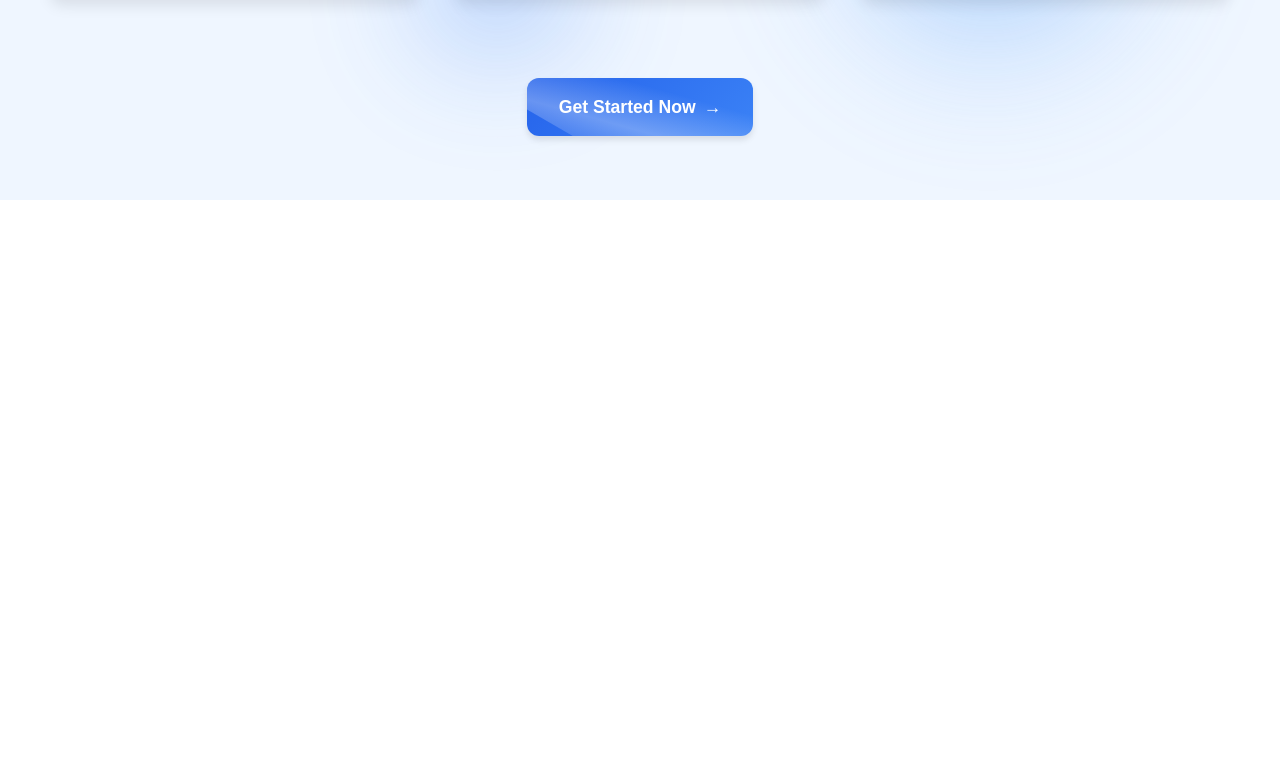
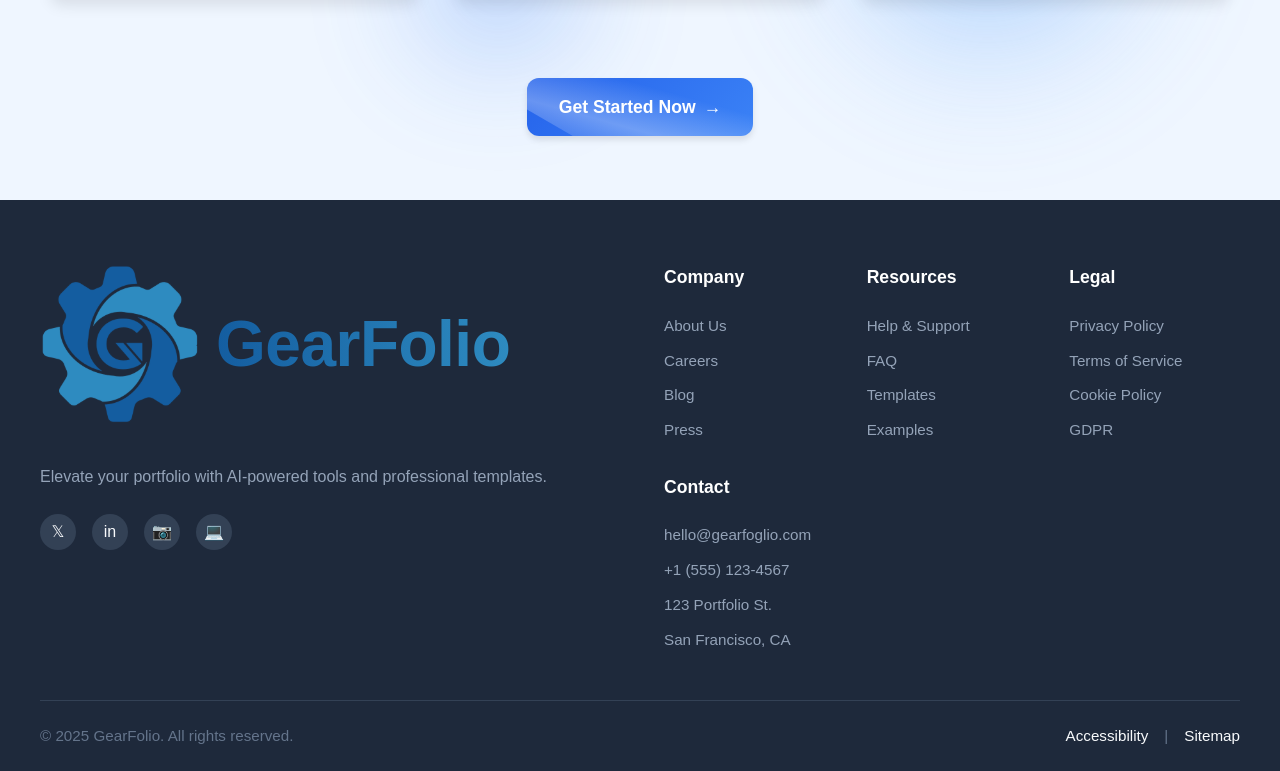
Before and after one commit to ICPEP-SE-CITU/GearFolio, a Next.js app: page /landing-page in a window 1280 px wide. Shown: the part 2679-3450 px from the top of the page. Before the commit the page ends 2879 px from the top, so only its background shows below. Built offline with nearby package versions, Linux system fonts and the light colour scheme.

Commit message:
added footer

```diff
--- a/src/app/(routes)/landing-page/page.jsx
+++ b/src/app/(routes)/landing-page/page.jsx
@@ -7,6 +7,7 @@ import Head from 'next/head';
 import Link from 'next/link';
 import PortfolioAssistant from '../../../components/landing-page/portfolioAssistance';
 import NextLevel from '../../../components/landing-page/nextLevel'
+import Footer from '../../../components/layout/Footer';
 
 const LandingPage = () => {
   return (
@@ -112,6 +113,7 @@ const LandingPage = () => {
         </div>
           <PortfolioAssistant />
           <NextLevel />
+          <Footer />
       </div>
     </div>
   );
--- a/src/components/layout/Footer.js
+++ b/src/components/layout/Footer.js
@@ -0,0 +1,127 @@
+import Image from 'next/image';
+import Link from 'next/link';
+import { useState } from 'react';
+import styles from '../../styles/footer.module.css';
+
+const Footer = () => {
+  const [currentImageIndex, setCurrentImageIndex] = useState(0);
+  const brandImages = [
+    {
+      src: "/image/logo.svg",
+      alt: "GearFolio Logo"
+    },
+    {
+      src: "/image/phoebeFront.jpg",
+      alt: "Phoebe Character"
+    },
+    {
+      src: "/image/assitBot.png",
+      alt: "Super Book Illustration"
+    }
+  ];
+
+  const handleImageClick = () => {
+    setCurrentImageIndex((prevIndex) => (prevIndex + 1) % brandImages.length);
+  };
+
+  return (
+    <footer className={styles.footer}>
+      <div className={styles.footerContainer}>
+        {/* Logo and Brand Info */}
+        <div className={styles.brandColumn}>
+          <div
+            className={styles.logoWrapper}
+            onClick={handleImageClick}
+            title="Click to change image"
+          >
+            <div className={styles.logoContainer}>
+              <Image
+                src={brandImages[currentImageIndex].src}
+                alt={brandImages[currentImageIndex].alt}
+                width={60}
+                height={60}
+                className={styles.logo}
+                priority
+              />
+            </div>
+            <span className={styles.brandName}>GearFolio</span>
+          </div>
+          <p className={styles.tagline}>
+            Elevate your portfolio with AI-powered tools and professional templates.
+          </p>
+          <div className={styles.socialLinks}>
+            <Link href="#" aria-label="Twitter">
+              <span className={styles.socialIcon}>𝕏</span>
+            </Link>
+            <Link href="#" aria-label="LinkedIn">
+              <span className={styles.socialIcon}>in</span>
+            </Link>
+            <Link href="#" aria-label="Instagram">
+              <span className={styles.socialIcon}>📷</span>
+            </Link>
+            <Link href="#" aria-label="GitHub">
+              <span className={styles.socialIcon}>💻</span>
+            </Link>
+          </div>
+        </div>
+
+        {/* Navigation Links */}
+        <div className={styles.linksContainer}>
+          <div className={styles.linkColumn}>
+            <h3 className={styles.columnTitle}>Company</h3>
+            <ul className={styles.linkList}>
+              <li><Link href="/about">About Us</Link></li>
+              <li><Link href="/careers">Careers</Link></li>
+              <li><Link href="/blog">Blog</Link></li>
+              <li><Link href="/press">Press</Link></li>
+            </ul>
+          </div>
+
+          <div className={styles.linkColumn}>
+            <h3 className={styles.columnTitle}>Resources</h3>
+            <ul className={styles.linkList}>
+              <li><Link href="/help">Help & Support</Link></li>
+              <li><Link href="/faq">FAQ</Link></li>
+              <li><Link href="/templates">Templates</Link></li>
+              <li><Link href="/examples">Examples</Link></li>
+            </ul>
+          </div>
+
+          <div className={styles.linkColumn}>
+            <h3 className={styles.columnTitle}>Legal</h3>
+            <ul className={styles.linkList}>
+              <li><Link href="/privacy">Privacy Policy</Link></li>
+              <li><Link href="/terms">Terms of Service</Link></li>
+              <li><Link href="/cookies">Cookie Policy</Link></li>
+              <li><Link href="/gdpr">GDPR</Link></li>
+            </ul>
+          </div>
+
+          <div className={styles.linkColumn}>
+            <h3 className={styles.columnTitle}>Contact</h3>
+            <ul className={styles.linkList}>
+              <li>hello@gearfoglio.com</li>
+              <li>+1 (555) 123-4567</li>
+              <li>123 Portfolio St.</li>
+              <li>San Francisco, CA</li>
+            </ul>
+          </div>
+        </div>
+      </div>
+
+      {/* Copyright and Bottom Bar */}
+      <div className={styles.bottomBar}>
+        <div className={styles.copyright}>
+          © {new Date().getFullYear()} GearFolio. All rights reserved.
+        </div>
+        <div className={styles.legalLinks}>
+          <Link href="/accessibility">Accessibility</Link>
+          <span className={styles.divider}>|</span>
+          <Link href="/sitemap">Sitemap</Link>
+        </div>
+      </div>
+    </footer>
+  );
+};
+
+export default Footer;
--- /dev/null
+++ b/src/styles/footer.module.css
@@ -0,0 +1,212 @@
+.footer {
+    background-color: #1e293b;
+    color: #f8fafc;
+    padding: 4rem 2rem 0;
+    font-size: 0.9rem;
+  }
+
+  .footerContainer {
+    max-width: 1200px;
+    margin: 0 auto;
+    display: grid;
+    grid-template-columns: repeat(auto-fit, minmax(200px, 1fr));
+    gap: 3rem;
+    padding-bottom: 3rem;
+  }
+
+  /* Logo and Brand Section */
+  .brandColumn {
+    display: flex;
+    flex-direction: column;
+    gap: 1.5rem;
+  }
+
+  .logoWrapper {
+    display: flex;
+    align-items: center;
+    gap: 16px;
+    margin-bottom: 1rem;
+    cursor: pointer;
+    transition: transform 0.3s ease;
+  }
+
+  .logoWrapper:hover {
+    transform: scale(1.02);
+  }
+
+  .logoContainer {
+    width: 160px;
+    height: 160px;
+    position: relative;
+    flex-shrink: 0;
+    border-radius: 12px;
+    overflow: hidden;
+    transition: transform 0.3s ease;
+  }
+
+  .logoWrapper:hover .logoContainer {
+    transform: rotate(5deg);
+  }
+
+  .logo {
+    width: 100%;
+    height: 100%;
+    object-fit: cover;
+  }
+
+  .brandName {
+    font-size: 4rem;
+    font-weight: 700;
+    background: linear-gradient(90deg, #145DA0, #2E8BC0);
+    -webkit-background-clip: text;
+    background-clip: text;
+    -webkit-text-fill-color: transparent;
+    letter-spacing: -0.5px;
+  }
+
+  .tagline {
+    color: #94a3b8;
+    line-height: 1.6;
+    font-size: 1rem;
+  }
+
+  .socialLinks {
+    display: flex;
+    gap: 1rem;
+  }
+
+  .socialIcon {
+    display: inline-flex;
+    align-items: center;
+    justify-content: center;
+    width: 36px;
+    height: 36px;
+    background-color: #334155;
+    border-radius: 50%;
+    transition: all 0.3s ease;
+    cursor: pointer;
+    font-size: 1rem;
+  }
+
+  .socialIcon:hover {
+    background-color: #3b82f6;
+    transform: translateY(-2px);
+  }
+
+  /* Navigation Links */
+  .linksContainer {
+    display: grid;
+    grid-template-columns: repeat(auto-fit, minmax(150px, 1fr));
+    gap: 2rem;
+  }
+
+  .linkColumn {
+    display: flex;
+    flex-direction: column;
+    gap: 1rem;
+  }
+
+  .columnTitle {
+    font-size: 1.1rem;
+    font-weight: 600;
+    margin-bottom: 0.5rem;
+    color: #ffffff;
+  }
+
+  .linkList {
+    display: flex;
+    flex-direction: column;
+    gap: 0.75rem;
+    list-style: none;
+    padding: 0;
+    margin: 0;
+  }
+
+  .linkList li {
+    color: #94a3b8;
+    transition: color 0.3s ease;
+    cursor: pointer;
+    font-size: 0.95rem;
+  }
+
+  .linkList li:hover {
+    color: #3b82f6;
+  }
+
+  /* Bottom Bar */
+  .bottomBar {
+    max-width: 1200px;
+    margin: 0 auto;
+    padding: 1.5rem 0;
+    border-top: 1px solid #334155;
+    display: flex;
+    flex-wrap: wrap;
+    justify-content: space-between;
+    align-items: center;
+    gap: 1rem;
+  }
+
+  .copyright {
+    color: #64748b;
+    font-size: 0.95rem;
+  }
+
+  .legalLinks {
+    display: flex;
+    gap: 1rem;
+    align-items: center;
+    font-size: 0.95rem;
+  }
+
+  .divider {
+    color: #64748b;
+  }
+
+  /* Responsive Adjustments */
+  @media (max-width: 768px) {
+    .footerContainer {
+      grid-template-columns: 1fr;
+      gap: 2rem;
+    }
+
+    .linksContainer {
+      grid-template-columns: repeat(2, 1fr);
+    }
+
+    .bottomBar {
+      flex-direction: column;
+      text-align: center;
+    }
+
+    .logoWrapper {
+      justify-content: center;
+    }
+
+    .brandName {
+      font-size: 1.8rem;
+    }
+
+    .logoContainer {
+      width: 50px;
+      height: 50px;
+    }
+  }
+
+  @media (max-width: 480px) {
+    .brandName {
+      font-size: 1.5rem;
+    }
+
+    .linksContainer {
+      grid-template-columns: 1fr;
+    }
+
+    .logoContainer {
+      width: 45px;
+      height: 45px;
+    }
+
+    .logoWrapper {
+      gap: 12px;
+    }
+  }
```
